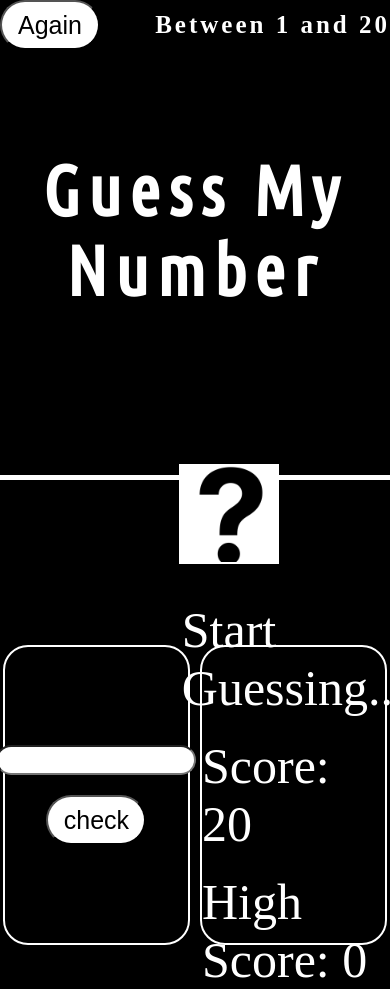
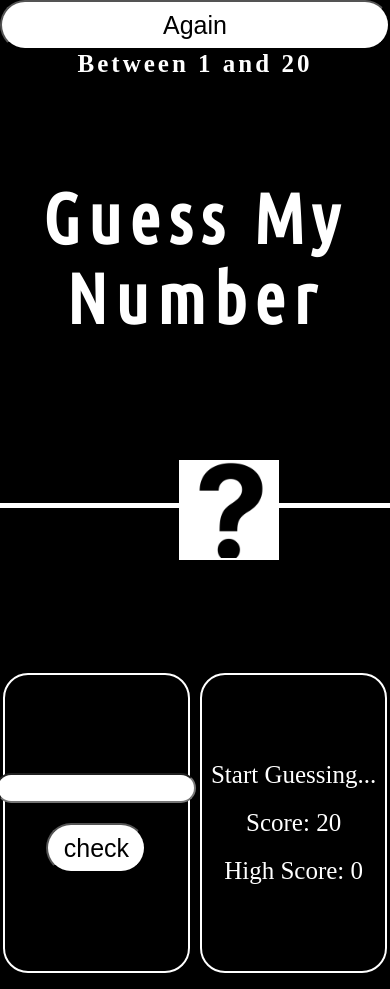
Before and after one commit to qutubahmed/Guess_Number_Game, a plain HTML site: page index.html in a window 390 px wide. Drawn offline with Linux system fonts and the light colour scheme.

Commit message:
media querry

```diff
--- a/style.css
+++ b/style.css
@@ -3,6 +3,7 @@
     padding: 0;
     box-sizing: border-box;
 }
+
 body {
     background-color: rgb(0, 0, 0);
     color: white;
@@ -13,7 +14,9 @@ body {
     display: flex;
     justify-content: space-between;
     align-items: center;
+    flex-wrap: wrap;
 }
+
 .again-button {
     width: 100px;
     height: 50px;
@@ -22,6 +25,7 @@ body {
     color: black;
     background-color: #fff;
 }
+
 .h4 {
     font-size: 25px;
     letter-spacing: 3px;
@@ -37,6 +41,7 @@ h1 {
 
 
 }
+
 img {
     width: 100px;
     height: 100px;
@@ -49,6 +54,7 @@ img {
     height: 5px;
     margin: 165px auto;
 }
+
 .questionMark {
     background-color: rgb(255, 255, 255);
     width: 100px;
@@ -68,6 +74,7 @@ img {
     align-items: center;
     gap: 10px;
 }
+
 .left {
     width: 48%;
     height: 300px;
@@ -80,6 +87,7 @@ img {
     gap: 20px;
 
 }
+
 .right {
     width: 48%;
     height: 300px;
@@ -93,6 +101,7 @@ img {
     font-size: 20px;
 
 }
+
 .input {
     width: 200px;
     height: 30px;
@@ -101,6 +110,7 @@ img {
     padding-left: 15px;
 
 }
+
 .check {
     width: 100px;
     height: 50px;
@@ -110,6 +120,24 @@ img {
     background-color: #fff;
 }
 
-p{
+p {
     font-size: 50px;
 }
+
+@media only screen and (max-width : 800px) {
+    h4 {
+        width: 100%;
+        text-align: center;
+    }
+
+    .again-button {
+        width: 100%;
+    }
+
+    p {
+        font-size: 25px;
+    }
+    .questionMark {
+        top: 460px;
+    }
+}
```
